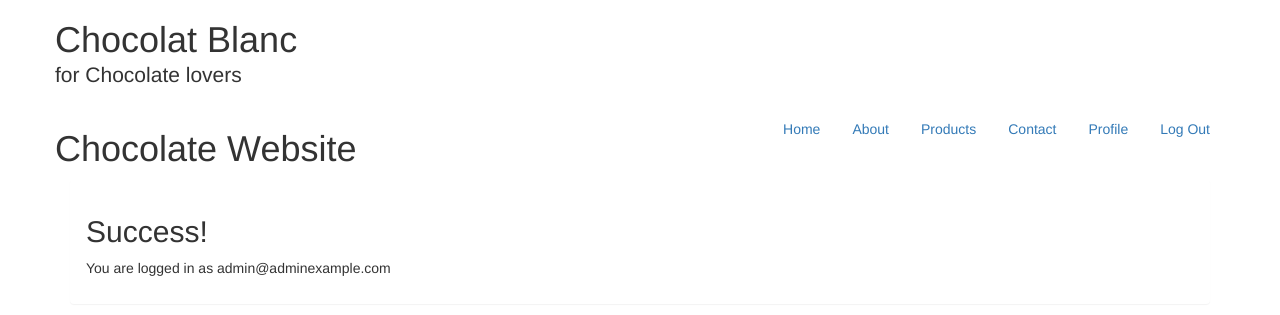
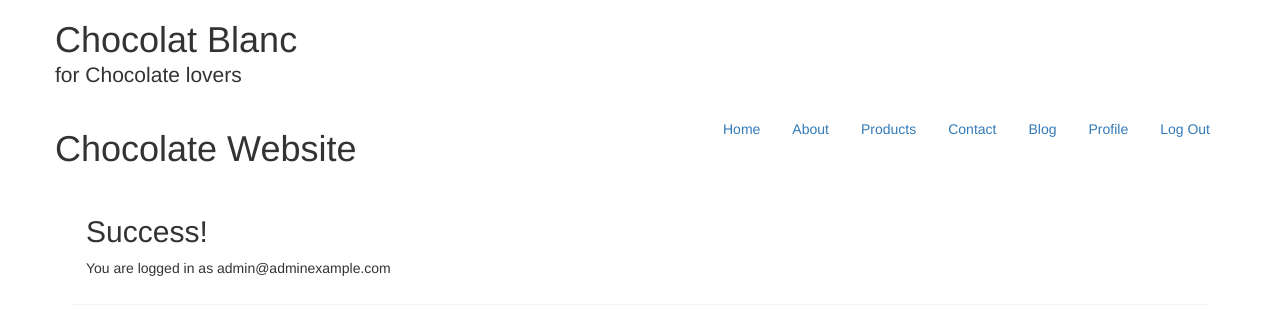
Before and after one commit to kanepa/chocoblanc, a Django app: page /profile/ in a window 1280 px wide. Shown: the top 315 px of the page. Run offline with Django 3.2, Linux system fonts and the light colour scheme; a user stored in the database is signed in; some libraries are stand-ins or nearby versions.

Commit message:
blog nav change

```diff
--- a/templates/base.html
+++ b/templates/base.html
@@ -32,6 +32,7 @@
             <li><a href="/pages/about/">About</a></li>
             <li><a href="/products/">Products</a> </li>
             <li><a href="#">Contact</a></li>
+            <li><a href="/blog/">Blog</a></li>
             {% if user.is_authenticated %}
                 <li><a href="{% url 'profile' %}">Profile</a></li>
                <li><a href="{% url 'logout' %}">Log Out</a></li>
```
